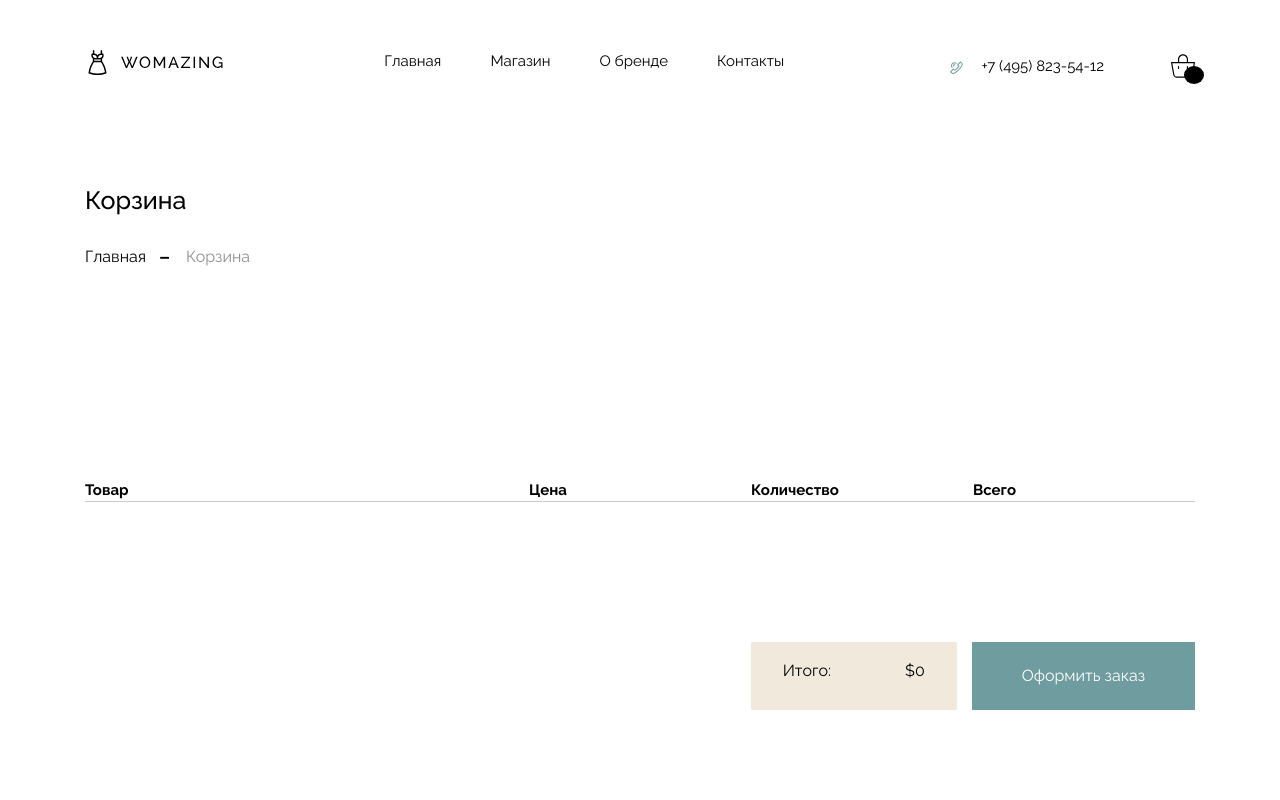
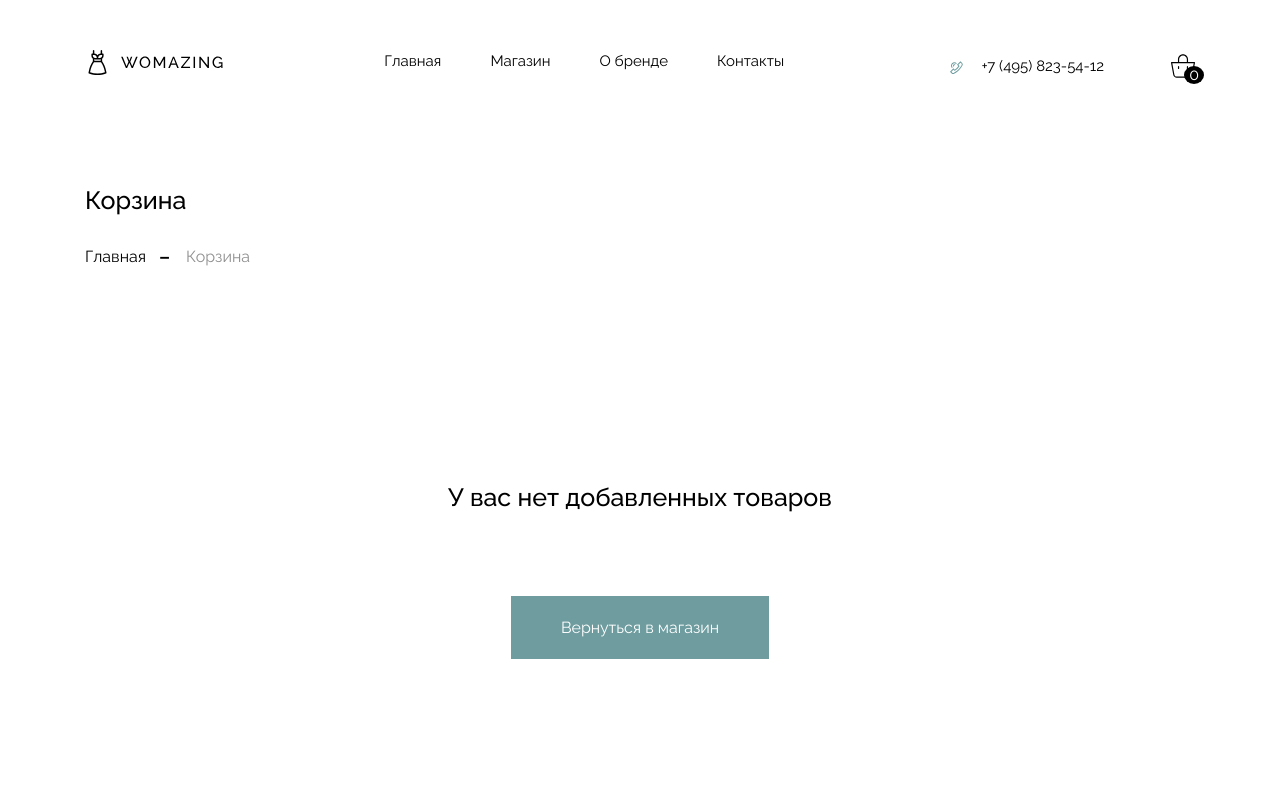
Before and after one commit to DefRiZ/clothes-shop, a React (Create React App) app: page /cart in a window 1280 px wide. Shown: the top 800 px of the page. Built offline with nearby package versions, Linux system fonts and the light colour scheme.

Commit message:
Little fixes

```diff
--- a/src/components/Header/Header.jsx
+++ b/src/components/Header/Header.jsx
@@ -69,7 +69,7 @@ const Header = () => {
         </span>
         <Link className={styles.cartBlock} to="/cart">
           <img className={styles.cart} src={cart} alt="cart" />
-          <span>{totalCount > 0 && totalCount}</span>
+          <span>{totalCount}</span>
         </Link>
       </div>
     </div>
--- a/src/components/SinglePage/SinglePage.jsx
+++ b/src/components/SinglePage/SinglePage.jsx
@@ -14,6 +14,8 @@ import { addItem } from "../../store/slices/cartSlice";
 
 const SinglePage = () => {
   const dispatch = useDispatch();
+
+  const [size, setSize] = React.useState(0);
 
   const onClickAdd = () => {
     const item = {
@@ -110,7 +112,11 @@ const SinglePage = () => {
             <p>Выберите размер</p>
             <ul className={styles.sizes}>
               {sises.map((el, i) => (
-                <li className={styles.size} key={i}>
+                <li
+                  className={size === i ? `${styles.active}` : `${styles.size}`}
+                  key={i}
+                  onClick={() => setSize(i)}
+                >
                   {el}
                 </li>
               ))}
--- a/src/components/SinglePage/SinglePage.module.scss
+++ b/src/components/SinglePage/SinglePage.module.scss
@@ -58,6 +58,14 @@
           display: flex;
           width: 261px;
           justify-content: space-between;
+          .active {
+            background-color: black;
+            color: white;
+            padding: 8px 15px;
+            border: 2px solid black;
+            font-weight: 600;
+            cursor: pointer;
+          }
           .size {
             padding: 8px 15px;
             border: 2px solid black;
--- a/src/pages/Cart/Cart.jsx
+++ b/src/pages/Cart/Cart.jsx
@@ -7,7 +7,30 @@ import styles from "./Cart.module.scss";
 import CartItem from "../../components/CartItem/CartItem";
 
 const Cart = () => {
-  const { cart, totalPrice } = useSelector((state) => state.cart);
+  const { cart, totalPrice, totalCount } = useSelector((state) => state.cart);
+
+  if (!totalCount) {
+    return (
+      <div className={styles.root}>
+        <h2 className={styles.title}>Корзина</h2>
+        <ul className={styles.breads}>
+          <li className={styles.bread}>
+            <Link to="/">Главная</Link>
+          </li>
+          <li className={styles.bread}>Корзина</li>
+        </ul>
+        <div className={styles.empty}>
+          <h3 className={styles.title}>У вас нет добавленных товаров</h3>
+          <div className={styles.block}>
+            <Link className={styles.button} to="/catalog">
+              Вернуться в магазин
+            </Link>
+          </div>
+        </div>
+      </div>
+    );
+  }
+
   return (
     <div className={styles.root}>
       <h2 className={styles.title}>Корзина</h2>
@@ -17,7 +40,6 @@ const Cart = () => {
         </li>
         <li className={styles.bread}>Корзина</li>
       </ul>
-
       <div className={styles.info}>
         <h3>Товар</h3>
         <h3>Цена</h3>
--- a/src/pages/Cart/Cart.module.scss
+++ b/src/pages/Cart/Cart.module.scss
@@ -37,6 +37,20 @@
       text-align: left;
     }
   }
+  .empty {
+    .title {
+      text-align: center;
+    }
+    .block {
+      margin: 100px auto 170px auto;
+      .button {
+        padding: 22px 50px;
+        color: white;
+        background-color: #6e9c9f;
+        cursor: pointer;
+      }
+    }
+  }
   .order {
     display: flex;
     justify-content: flex-end;
```
